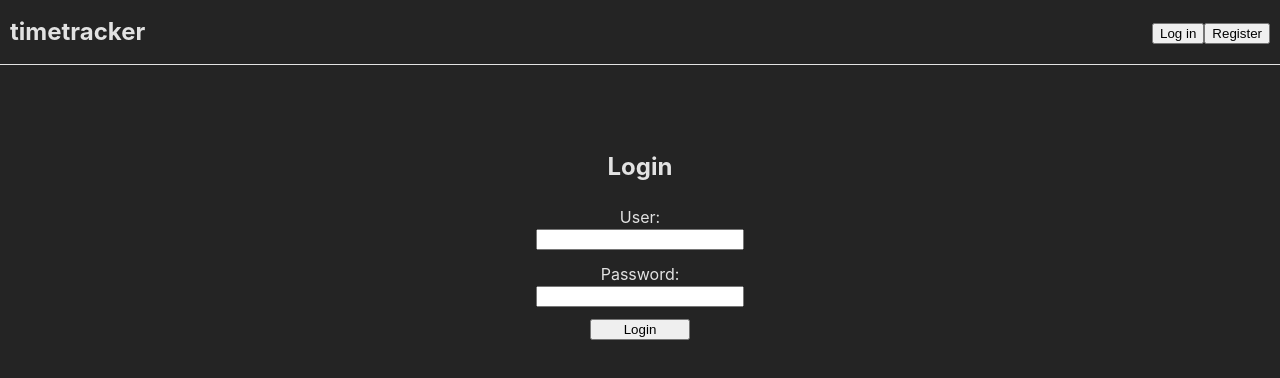
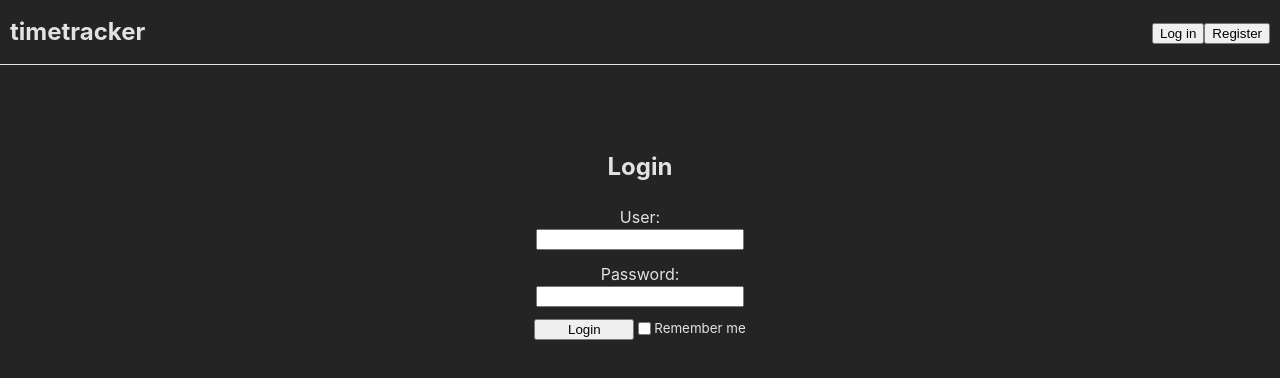
Before and after one commit to jeppeao/timetracker, a React (Vite) app: page / in a window 1280 px wide. Both pictures are taken after a click on the button "Log in". Shown: the top 378 px of the page. Built offline with nearby package versions, Linux system fonts and the light colour scheme.

Commit message:
added option for remembering login

```diff
--- a/src/App.tsx
+++ b/src/App.tsx
@@ -2,17 +2,28 @@ import { useState } from 'react';
 import './App.css'
 import * as tt from './services/timetracker_api';
 import Layout from './components/layout/layout';
+import { login } from './services/timetracker_api';
 
 function App() {
   const [user, setUser] = useState<string | null>(null);
 
-
+  const appLogin = (user: string, password: string) => {
+    return login(user, password)
+    .then(res => {
+      if (res.status === 200) {
+        setUser(user);
+        return true;
+      }
+      return false;
+    })
+  }
 
   return (
 
     <Layout
       user={user}
       setUser={setUser}
+      login={appLogin}
     />
   )
 }
--- a/src/components/landingView/landingView.tsx
+++ b/src/components/landingView/landingView.tsx
@@ -1,17 +1,31 @@
 import styles from './landingView.module.css'
 import LoginView from "../loginView/loginView";
 import RegisterView from "../registerView/registerView";
-
+import { loadLoginInfo } from '../../utils/util';
 
 interface LandingViewProps {
   goToLogin: () => void;
   goToRegister: () => void;
+  goToHome: () => void;
+  login: (user: string, password: string) => Promise<boolean>;
 }
 
 const LandingView = (props: LandingViewProps) => {
+  const loginInfo = loadLoginInfo();
+
+  if (loginInfo) {
+    props.login(loginInfo.user, loginInfo.password)
+    .then(res => {
+      if (res) {
+        props.goToHome();
+      }
+    })
+  }
+
   return (
     <div className={styles.container}>
       Welcome! Please log in or register
+
     </div>
   )
 }
--- a/src/components/layout/layout.tsx
+++ b/src/components/layout/layout.tsx
@@ -16,6 +16,7 @@ enum Page {
 interface LayoutProps {
   user: string | null;
   setUser: (username: string | null) => void;
+  login: (user: string, password: string) => Promise<boolean>;
 }
 
 const Layout = (props: LayoutProps) => {
@@ -43,11 +44,13 @@ const Layout = (props: LayoutProps) => {
         return <LandingView
           goToLogin={goToLogin}
           goToRegister={goToRegister}
+          goToHome={goToHome}
+          login={props.login}
         />
       case "LOGIN":
         return <LoginView
           goToHome={goToHome}
-          setUser={props.setUser}
+          login={props.login}
         />
       case "REGISTER":
         return <RegisterView
--- a/src/components/loginView/loginView.module.css
+++ b/src/components/loginView/loginView.module.css
@@ -21,3 +21,25 @@ input {
   width: 200px;
   margin-bottom: 12px;
 }
+
+.rememberForm {
+  display: flex;
+  justify-content: center;
+  align-items: start;
+}
+
+.submitArea {
+  display: flex;
+  align-items: center;
+  justify-content: center;
+}
+
+input[type='checkbox'] {
+  width: auto;
+  margin-bottom:unset;
+  cursor: pointer;
+}
+
+.rememberLabel {
+  font-size: smaller;
+}
--- a/src/components/loginView/loginView.tsx
+++ b/src/components/loginView/loginView.tsx
@@ -1,10 +1,11 @@
 import styles from "./loginView.module.css"
-import { login } from "../../services/timetracker_api"
 import { useState } from "react"
+import { saveLoginInfo } from "../../utils/util"
 
 interface LoginViewProps {
   goToHome: () => void;
   setUser: (username: string | null) => void;
+  login: (user: string, password: string) => Promise<boolean>;
 }
 
 const LoginView = (props:LoginViewProps) => {
@@ -13,6 +14,8 @@ const LoginView = (props:LoginViewProps) => {
     username: "",
     password: ""
   })
+
+  const [remember, setRemember] = useState(false);
 
   const handleChange = (event: React.ChangeEvent<HTMLInputElement>) => {
     setFormData((prev) => ({
@@ -24,15 +27,22 @@ const handleChange = (event: React.ChangeEvent<HTMLInputElement>) => {
   const handleSubmit = (event: React.FormEvent<HTMLFormElement>) => {
     event.preventDefault();
     if (formData.username.length > 0 && formData.password.length > 0) {
-    login(formData.username, formData.password)
+      props.login(formData.username, formData.password)
         .then(res => {
-        if (res.status === 200) {
-          props.setUser(formData.username);
+          if (res) {
+            if (remember) {
+              saveLoginInfo(formData.username, formData.password);
+            }
             props.goToHome();
           }
         })
     }
   }
+
+  const handleToggle = () => {
+    setRemember(remember => !remember);
+  }
+
 
   return (
     <div className={styles.container}>
@@ -52,10 +62,25 @@ const handleSubmit = (event: React.FormEvent<HTMLFormElement>) => {
           type="text"
           onChange={handleChange}
         />
+        <div className={styles.submitArea}>
           <button
             type="submit"
             className={styles.button}
           >Login</button>
+          <div className={styles.rememberForm}>
+            <input
+              type="checkbox"
+              id="remember"
+              name="remember"
+              checked={remember}
+              onChange={handleToggle}
+            ></input>
+            <label
+              className={styles.rememberLabel}
+              htmlFor="remember"
+            >Remember me</label>
+          </div>
+        </div>
       </form>
     </div>
   )
--- a/src/components/userWidget/userWidget.tsx
+++ b/src/components/userWidget/userWidget.tsx
@@ -1,5 +1,6 @@
 import styles from "./userWidget.module.css";
 import { logout } from '../../services/timetracker_api';
+import { clearLoginInfo } from "../../utils/util";
 import { useState } from "react";
 
 interface UserWidgetProps {
@@ -18,6 +19,7 @@ const UserWidget = (props: UserWidgetProps) => {
 
   const handleLogout = () => {
     logout();
+    clearLoginInfo();
     props.setUser(null);
     props.goToLanding();
   }
--- a/src/utils/util.tsx
+++ b/src/utils/util.tsx
@@ -3,3 +3,26 @@ export interface TimeBlock {
   end: number,
   tags: string[];
 }
+
+const saveLoginInfo = (user: string, password: string) => {
+  const loginInfo = {user, password};
+  localStorage.setItem('timetrackerAutoLogin', JSON.stringify(loginInfo));
+}
+
+const loadLoginInfo = () => {
+  const loginInfo = localStorage.getItem('timetrackerAutoLogin');
+  if (loginInfo) {
+    return JSON.parse(loginInfo);
+  }
+  return false;
+}
+
+const clearLoginInfo = () => {
+  localStorage.removeItem('timetrackerAutoLogin');
+}
+
+export {
+  saveLoginInfo,
+  loadLoginInfo,
+  clearLoginInfo
+}
```
Lines whose indentation alone changed are shown as unchanged.
